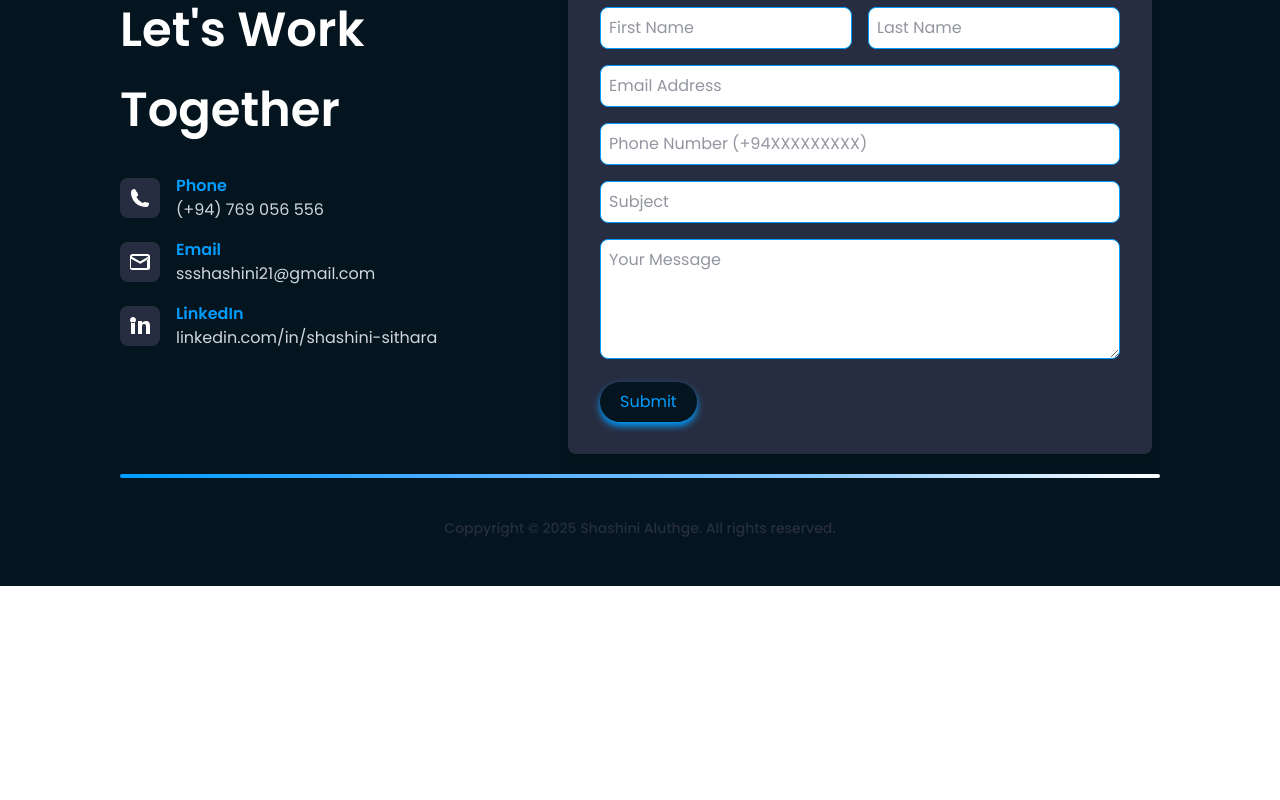
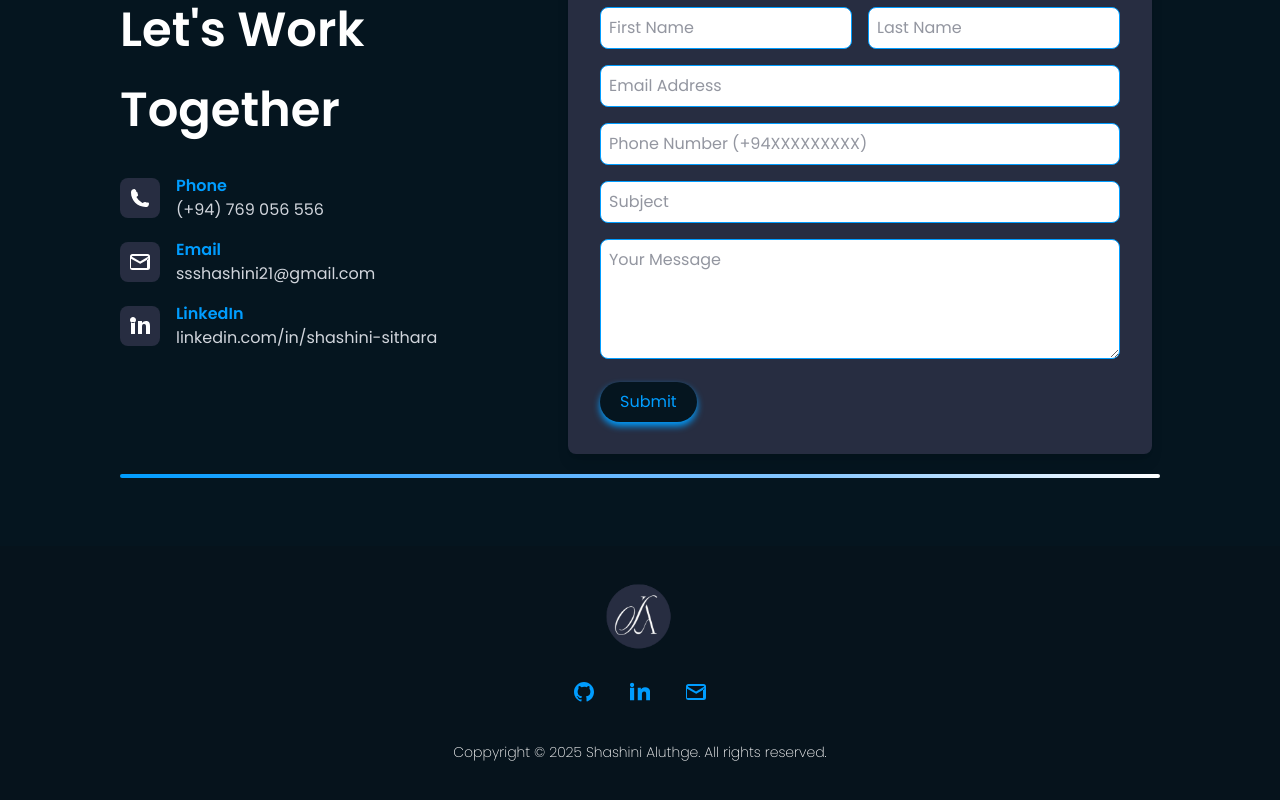
Before and after one commit to ShashiniAluthge/ShashiniAluthge---Portfolio, a React (Vite) app: page / in a window 1280 px wide. Shown: the part 6947-7747 px from the top of the page. Before the commit the page ends 7533 px from the top, so only its background shows below. Built offline with nearby package versions, Linux system fonts and the light colour scheme.

Commit message:
add footer component

```diff
--- a/src/App.tsx
+++ b/src/App.tsx
@@ -1,3 +1,4 @@
+import Footer from "./components/Footer";
 import About from "./sections/About";
 import Contact from "./sections/Contact";
 import Home from "./sections/Home";
@@ -16,6 +17,7 @@ const App = () => {
       <TechStack />
 
       <Contact />
+      <Footer/>
     </div>
   );
 };
--- a/src/components/Footer.tsx
+++ b/src/components/Footer.tsx
@@ -1,10 +1,78 @@
+import logo from "../assets/footerLogo.png";
 
 const Footer = () => {
   return (
-    <footer className="text-[var(--secondbackground)] font-medium text-center mt-10 text-sm ">
-        Coppyright &#169; 2025 Shashini Aluthge. All rights reserved.
+
+    <footer className="text-[var(--secondary)] font-light text-center  text-sm bg-[var(--footerbg)] h-auto pb-10 flex justify-center items-center flex-col">
+      <img src={logo} className="w-40 h-40"/>
+      <div className="flex flex-row space-x-5 mb-8 -mt-8">
+        <div className="flex w-9 h-9  p-2 rounded-full  justify-center items-center  hover:ring-1 hover:ring-[var(--primary)]  ">
+          <a
+            href="https://github.com/ShashiniAluthge"
+            target="_blank"
+            rel="noopener noreferrer"
+            className="text-[var(--primary)]  transition duration-200"
+          >
+            <svg
+              className="w-6 h-6"
+              fill="currentColor"
+              viewBox="0 0 24 24"
+              xmlns="http://www.w3.org/2000/svg"
+            >
+              <path
+                fillRule="evenodd"
+                d="M12 2c-5.523 0-10 4.477-10 10 0 4.418 2.865 8.167 6.839 9.489.5.092.683-.217.683-.482v-1.695c-2.782.603-3.369-1.342-3.369-1.342-.454-1.156-1.11-1.463-1.11-1.463-.908-.62.069-.608.069-.608 1.004.07 1.531 1.032 1.531 1.032.892 1.529 2.341 1.087 2.91.832.091-.646.349-1.087.636-1.338-2.221-.253-4.555-1.112-4.555-4.944 0-1.092.39-1.985 1.029-2.683-.103-.253-.446-1.272.097-2.65 0 0 .84-.269 2.75 1.025a9.564 9.564 0 0 1 2.5-.336c.847.003 1.702.114 2.5.336 1.91-1.294 2.75-1.025 2.75-1.025.543 1.378.2 2.397.097 2.65.64.698 1.029 1.591 1.029 2.683 0 3.842-2.337 4.688-4.564 4.936.358.308.678.915.678 1.846v2.735c0 .267.18.577.688.48C19.136 20.166 22 16.417 22 12c0-5.523-4.477-10-10-10z"
+                clipRule="evenodd"
+              ></path>
+            </svg>
+          </a>
+        </div>
+        <div className="flex w-9 h-9  p-2 rounded-full  justify-center items-center  hover:ring-1 hover:ring-[var(--primary)]  ">
+          <a
+            href="https://www.linkedin.com/in/shashini-sithara-64545b30b/"
+            target="_blank"
+            rel="noopener noreferrer"
+            className="text-[var(--primary)]  transition duration-200"
+          >
+            <svg
+              className="w-5 h-5"
+              fill="currentColor"
+              viewBox="0 0 24 24"
+              xmlns="http://www.w3.org/2000/svg"
+            >
+              <path
+                fillRule="evenodd"
+                d="M4.98 3.5c0 1.38-1.12 2.5-2.49 2.5S0 4.88 0 3.5C0 2.12 1.12 1 2.49 1S4.98 2.12 4.98 3.5zM0 22h5V7H0v15zM8 7h5v2.07c.72-1.34 2.45-2.82 5.04-2.82 5.39 0 6.38 3.54 6.38 8.14V22h-5v-6.78c0-1.61-.03-3.68-2.38-3.68-2.38 0-2.75 1.74-2.75 3.56V22h-5V7z"
+                clipRule="evenodd"
+              ></path>
+            </svg>
+          </a>
+        </div>
+
+        <div className="flex w-9 h-9  p-2 rounded-full justify-center items-center  hover:ring-1 hover:ring-[var(--primary)] ">
+          <a
+            href="mailto:ssshashini21@gmail.com"
+            className="text-[var(--primary)]  transition duration-200"
+          >
+            <svg
+              className="w-6 h-6"
+              fill="currentColor"
+              viewBox="0 0 24 24"
+              xmlns="http://www.w3.org/2000/svg"
+            >
+              <path
+                fillRule="evenodd"
+                d="M2 6.5A2.5 2.5 0 014.5 4h15A2.5 2.5 0 0122 6.5v11a2.5 2.5 0 01-2.5 2.5h-15A2.5 2.5 0 012 17.5v-11zm2.5-.5a.5.5 0 00-.5.5v.307l8 4.8 8-4.8V6.5a.5.5 0 00-.5-.5h-15zM21 8.693l-8.218 4.93a1 1 0 01-1.064 0L3 8.693V17.5a.5.5 0 00.5.5h15a.5.5 0 00.5-.5V8.693z"
+                clipRule="evenodd"
+              ></path>
+            </svg>
+          </a>
+        </div>
+      </div>
+
+      <div>Coppyright &#169; 2025 Shashini Aluthge. All rights reserved.</div>
     </footer>
-  )
-}
+  );
+};
 
-export default Footer
+export default Footer;
--- a/src/index.css
+++ b/src/index.css
@@ -10,6 +10,7 @@
   --secondbackground: #272d41;
   --gradient_1: #4fadff;
   --gradient_2: #87c7ff;
+  --footerbg:#06131C;
 }
 
 .button_shadow {
--- a/src/sections/Contact.tsx
+++ b/src/sections/Contact.tsx
@@ -1,5 +1,4 @@
 import ContactForm from "../components/ContactForm";
-import Footer from "../components/Footer";
 import HorizontalLine from "../components/HorizontalLine";
 
 
@@ -79,7 +78,7 @@ const Contact = () => {
         </div>
       </div>
       <HorizontalLine/>
-      <Footer/>
+
     </section>
 
   );
```
Also changed, not shown: src/assets/footerLogo.png (added).
